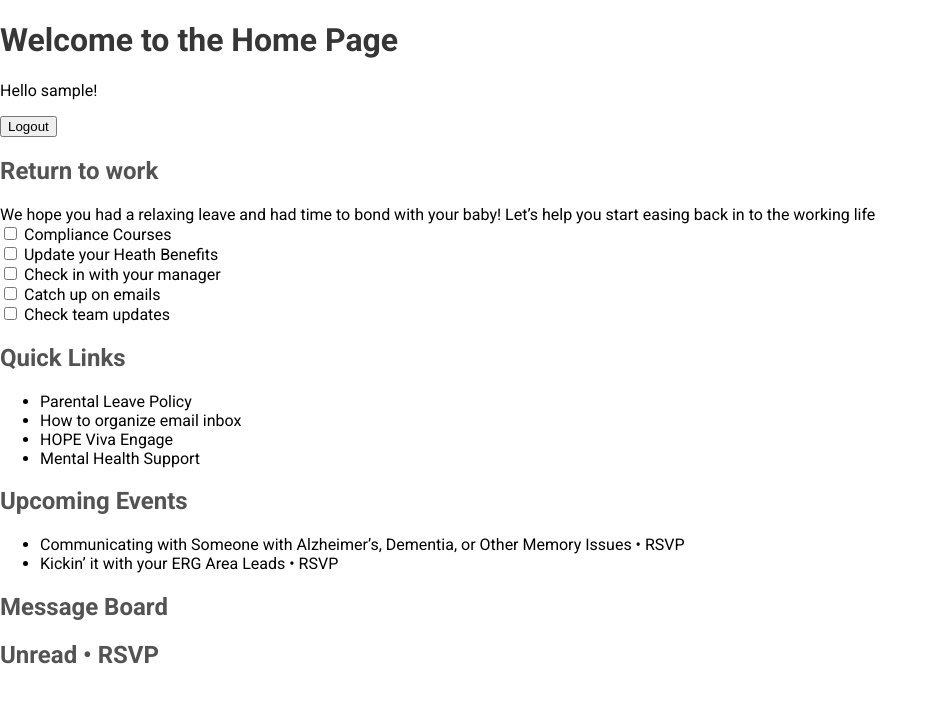
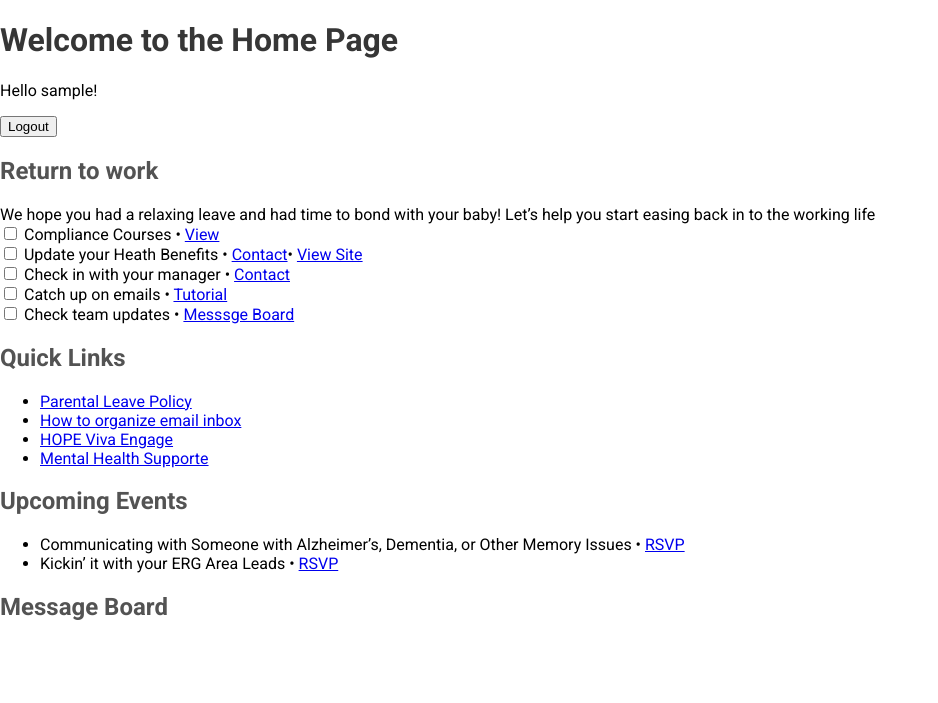
Before and after one commit to katelync12/HackDay24, a Django app: page /home/ in a window 1280 px wide. Shown: the part 50-753 px from the top of the page, without its empty margins (0-938 px from the left). Run offline with Django 5.2, Linux system fonts and the light colour scheme; the visitor is signed in with stand-in values (Sample User, id 1).

Commit message:
home content

```diff
--- a/hackday/babybytes/templates/home.html
+++ b/hackday/babybytes/templates/home.html
@@ -11,17 +11,18 @@
     </form>
     <h2>Return to work</h2>
     <body>We hope you had a relaxing leave and had time to bond with your baby! Let’s help you start easing back in to the working life
-            <form>
+
+          <form>
                 <input type="checkbox" id="Compliance Courses" name="Compliance Courses" value="Compliance Courses">
-                <label for="Compliance Courses">Compliance Courses</label><br>
+                <label for="Compliance Courses">Compliance Courses</label> • <a href="https://www.statefarm.com/">View</a><br>
                 <input type="checkbox" id="Update your Heath Benefits" name="Update your Heath Benefits" value="Update your Heath Benefits">
-                <label for="Update your Heath Benefits">Update your Heath Benefits</label><br>
+                <label for="Update your Heath Benefits">Update your Heath Benefits</label> • <a href="https://www.statefarm.com/">Contact</a>• <a href="https://www.statefarm.com/">View Site</a><br>
                 <input type="checkbox" id="Check in with your manager" name="Check in with your manager" value="Check in with your manager">
-                <label for="Check in with your manager">Check in with your manager</label><br>
+                <label for="Check in with your manager">Check in with your manager</label> • <a href="https://www.statefarm.com/">Contact</a><br>
                 <input type="checkbox" id="Catch up on emails" name="Catch up on emails" value="Catch up on emails">
-                <label for="Catch up on emails">Catch up on emails</label><br>
+                <label for="Catch up on emails">Catch up on emails</label> • <a href="https://www.statefarm.com/">Tutorial</a><br>
                 <input type="checkbox" id="Check team updates" name="Check team updates" value="Check team updates">
-                <label for="Check team updates">Check team updates</label><br>
+                <label for="Check team updates">Check team updates</label> • <a href="message.html">Messsge Board</a><br>
             </form>
 
     </body>
@@ -29,20 +30,20 @@
     <h2>Quick Links</h2>
     <body>
         <ul>
-            <li>Parental Leave Policy</li>
-            <li>How to organize email inbox</li>
-            <li>HOPE Viva Engage</li>
-            <li>Mental Health Support</li>
+            <li><a href="https://www.statefarm.com/">Parental Leave Policy</a></li>
+            <li><a href="https://www.statefarm.com/">How to organize email inbox</a></li>
+            <li><a href="https://www.statefarm.com/">HOPE Viva Engage</a></li>
+            <li><a href="https://www.statefarm.com/">Mental Health Supporte</a></li>
           </ul>
 
     </body>
     <h2>Upcoming Events</h2>
     <ul>
-        <li>Communicating with Someone with Alzheimer’s, Dementia, or Other Memory Issues • RSVP</li>
-        <li>Kickin’ it with your ERG Area Leads • RSVP</li>
+        <li>Communicating with Someone with Alzheimer’s, Dementia, or Other Memory Issues • <a href="https://www.statefarm.com/">RSVP</a></li>
+        <li>Kickin’ it with your ERG Area Leads • <a href="https://www.statefarm.com/">RSVP</a></li>
       </ul>
 
-    <h2>Message Board</h2> <h2>Unread • RSVP</h2>
+    <h2>Message Board</h2>
 
 
 {% endblock %}
```
